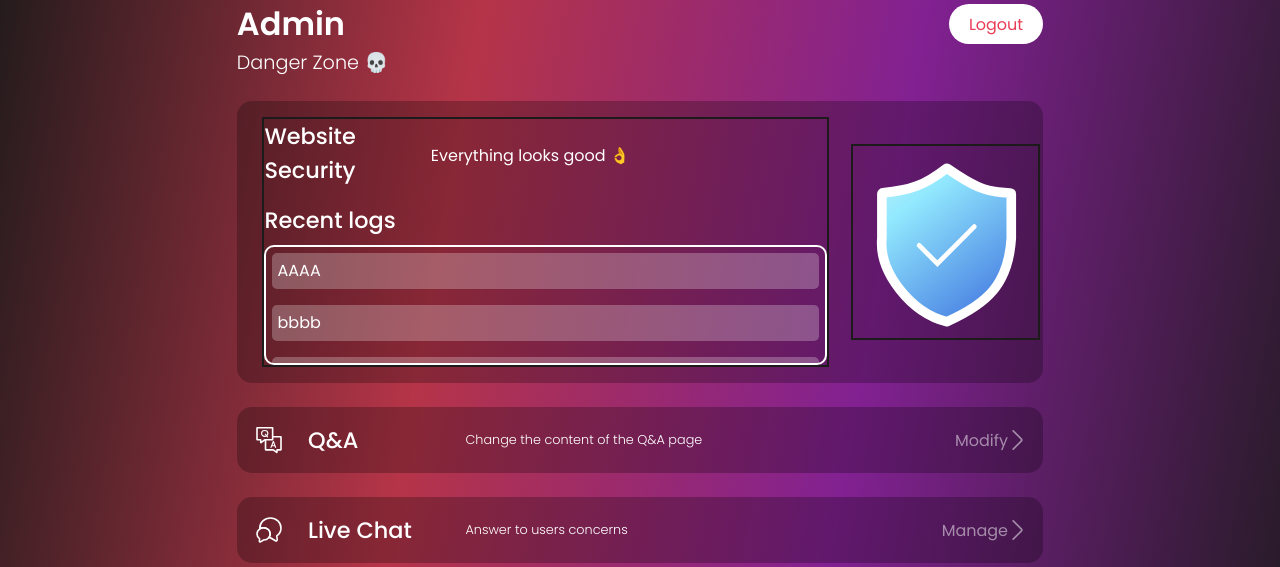
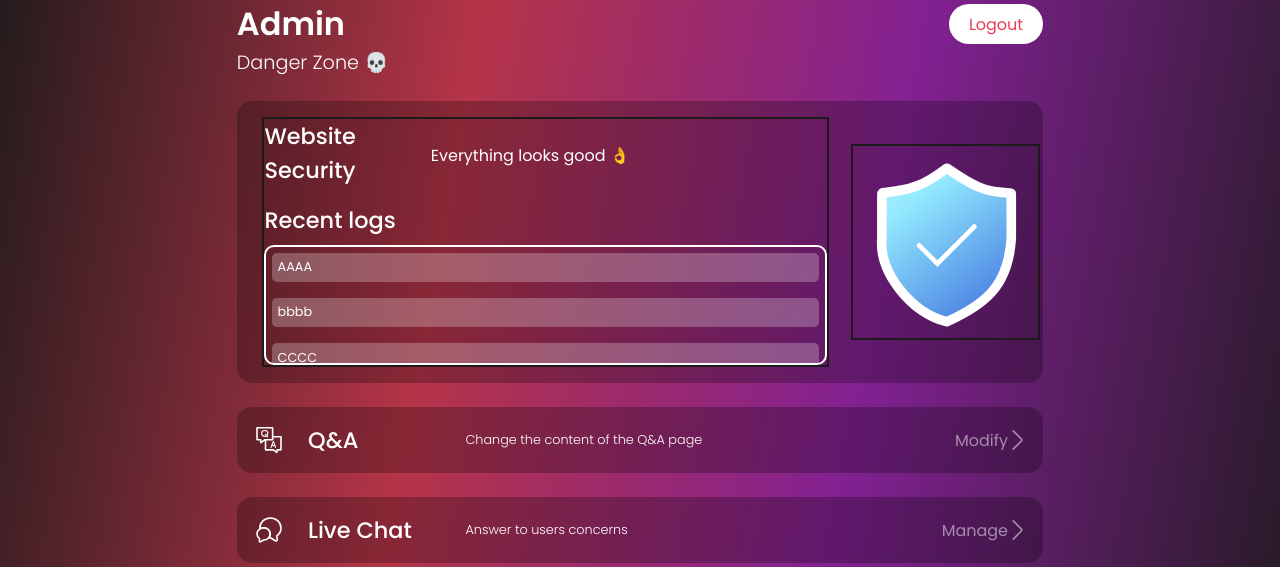
Before and after one commit to HeartBeats-APP/HeartBeats-Website, a PHP site: page /account/admin.html in a window 1280 px wide. Shown: the part 208-775 px from the top of the page. Run offline with PHP 8.4, Linux system fonts and the light colour scheme.

Commit message:
bugs fixes

```diff
--- a/account/css/admin.css
+++ b/account/css/admin.css
@@ -74,4 +74,5 @@ h3 {
     width: 98%;
     margin-left: 1%;
     padding: 1%;
+    font-size: clamp(.6em, 1vw, 1.2em);
 }
```
Also changed, not shown: account/admin.html (line endings or trailing spaces).
